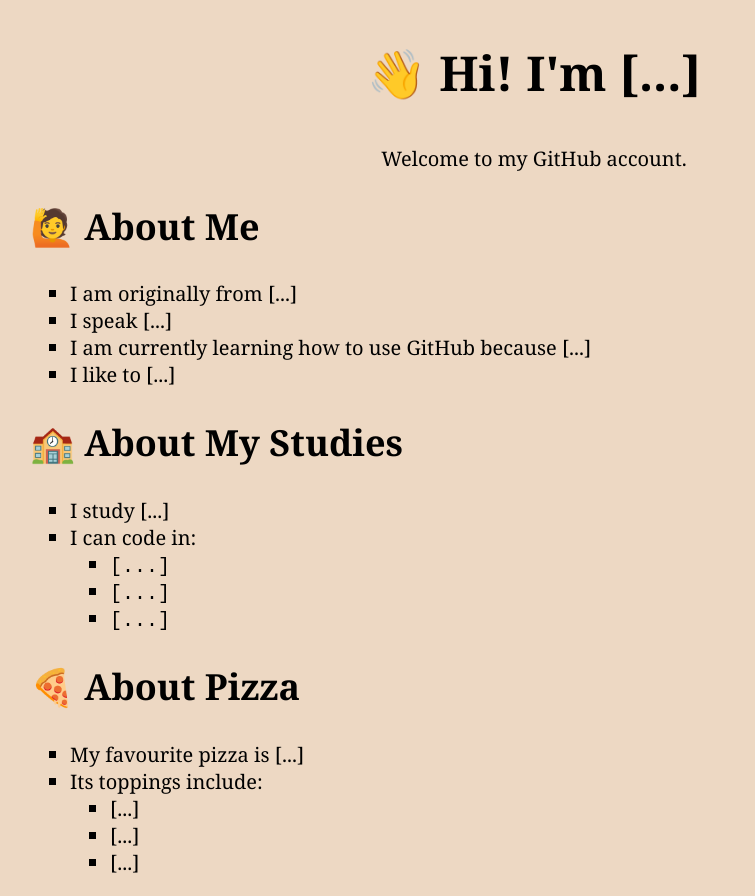
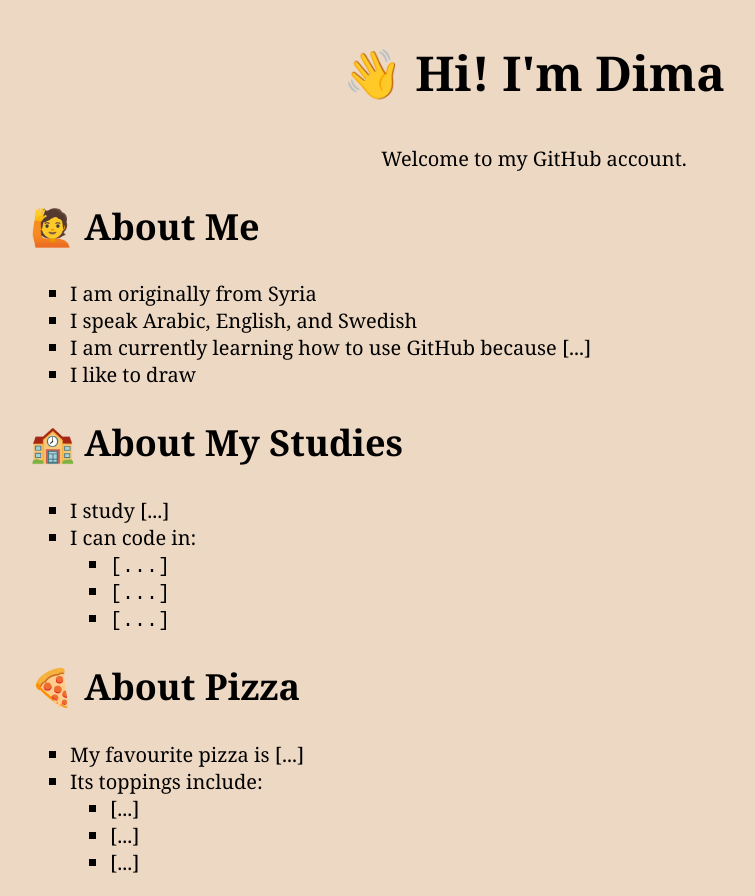
Before and after one commit to Dima-Faraji/about-me, a plain HTML site: page index.html in a window 1280 px wide. Shown: the whole page, without its empty margins (106-861 px from the left). Drawn offline with Linux system fonts and the light colour scheme.

Commit message:
Update index.html

```diff
--- a/index.html
+++ b/index.html
@@ -7,7 +7,7 @@
     </head>
     <body>
         <article>
-        <h1>&#128075; Hi! I'm [...]</h1>
+        <h1>&#128075; Hi! I'm Dima </h1>
         <p>
             Welcome to my GitHub account.
         </p>
@@ -15,10 +15,10 @@
         <article>
         <h2>&#128587; About Me</h2>
         <ul>
-            <li>I am originally from [...]</li>
-            <li>I speak [...]</li>
+            <li>I am originally from Syria</li>
+            <li>I speak Arabic, English, and Swedish</li>
             <li>I am currently learning how to use GitHub because [...]</li>
-            <li>I like to [...]</li>
+            <li>I like to draw </li>
         </ul>
         </article>
         <article>
```
